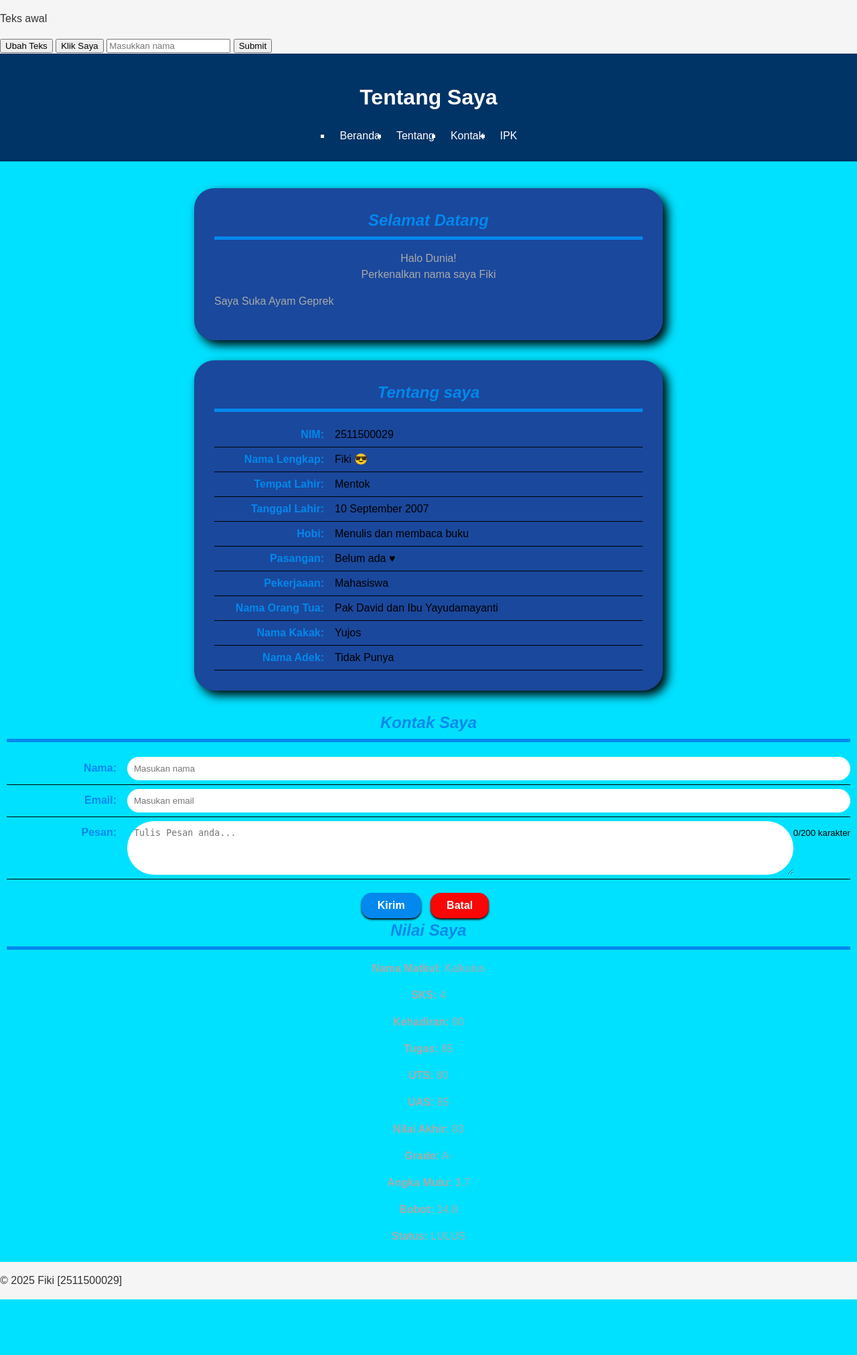
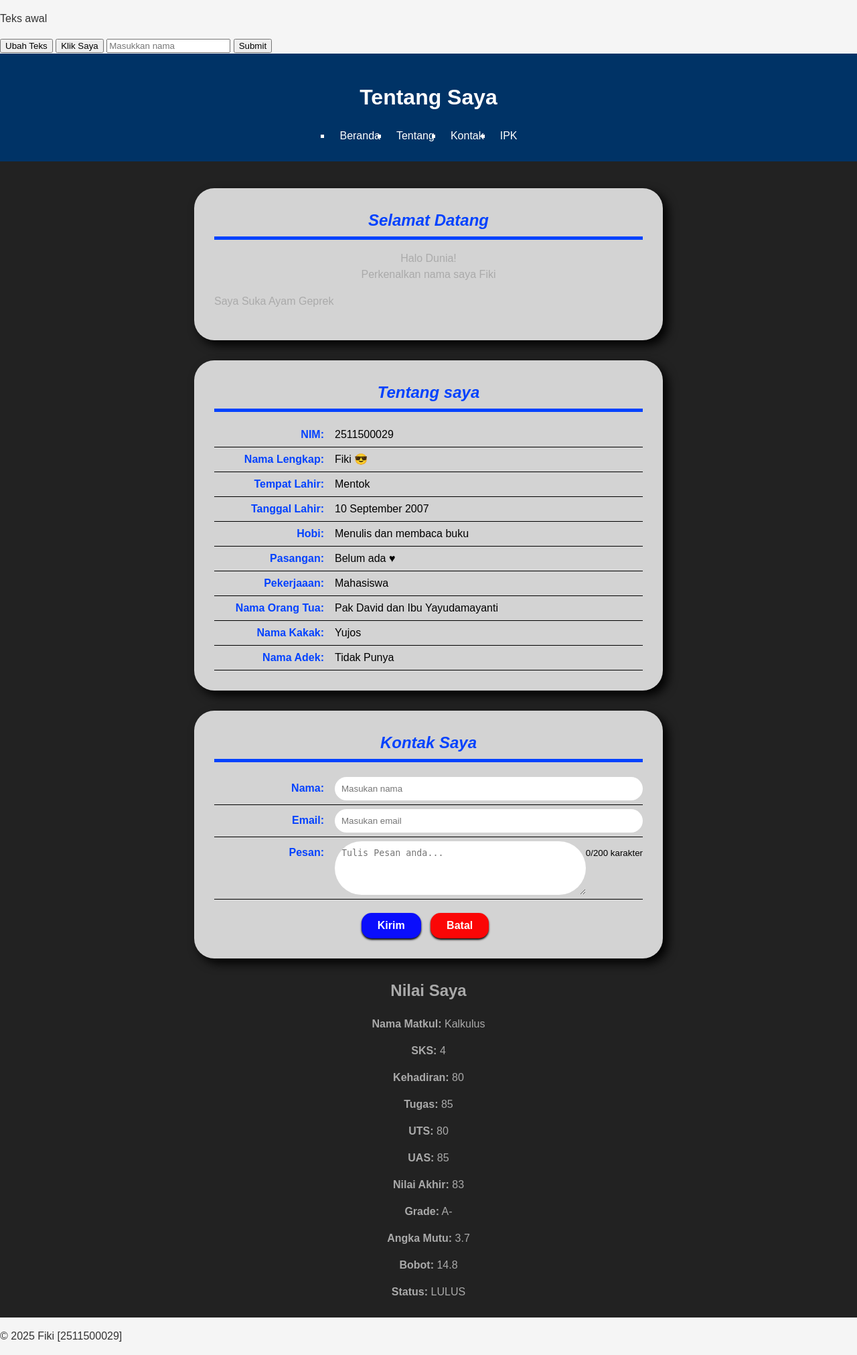
Before and after one commit to FikiNih/2511500029-PWD-TI1A-25261, a PHP site: page /pertemuan-06/index.php in a window 1280 px wide. Shown: the whole page at 67% size. Before the commit the page ends 1940 px from the top, so only its background shows below. Run offline with PHP 8.4, Linux system fonts and the light colour scheme.

Commit message:
hello.php

```diff
--- a/pertemuan-06/style.css
+++ b/pertemuan-06/style.css
@@ -51,9 +51,8 @@
 
 #Home,
 #About,
-#Contact
-#ipk {
-    background-color: rgb(26, 72, 156);
+#Contact {
+    background-color: lightgray;
     border-radius: 30px;
     padding: 30px;
     max-width: 700px;
@@ -63,10 +62,9 @@
 
 #Home h2,
 #About h2,
-#Contact h2,
-#ipk h2 {
-    color: #0388ee;
-    border-bottom: 5px solid #0388ee;
+#Contact h2 {
+    color: #0342ff;
+    border-bottom: 5px solid #0342ff;
     padding-bottom: 6px;
     margin-top: 0;
     margin-bottom: 16px;
@@ -95,7 +93,7 @@
 #About strong,
 #Contact label>span {
     min-width: 180px;
-    color: #0388ee;
+    color: #0342ff;
     font-weight: 600;
     text-align: right;
     padding-right: 16px;
@@ -127,7 +125,7 @@
 }
 
 #Contact button[type="submit"] {
-    background-color: #0388ee;
+    background-color: #0a0efc;
     color: white;
     font-weight: 600;
     box-shadow: 0 2px 3px black;
@@ -228,20 +226,8 @@
 }
 
 footer {
-    background: #00e1ff;
+    background: #222;
     color: #aaa;
     text-align: center;
     padding: 10px;
 }
-
-#About h2,
-#ipk h2 {
-    color: #0388ee;
-    border-bottom: 5px solid #0388ee;
-    padding-bottom: 6px;
-    margin-top: 0;
-    margin-bottom: 16px;
-    text-align: center;
-    font-family: sans-serif;
-    font-style: italic;
-}
```
